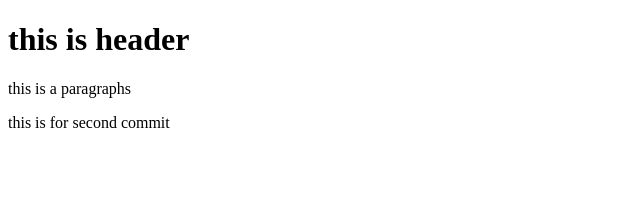
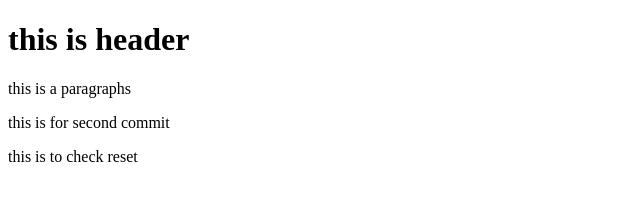
Before and after one commit to AvinashAce/git_copy, a plain HTML site: page index.html in a window 1280 px wide. Shown: the whole page, without its empty margins (0-640 px from the left). Drawn offline with Linux system fonts and the light colour scheme.

Commit message:
third version

```diff
--- a/index.html
+++ b/index.html
@@ -10,5 +10,6 @@
      <h1>this is header</h1>
         <p>this is a paragraphs</p>
         <p>this is for second commit</p>
+        <p>this is to check reset</p>
 </body>
 </html>
```
